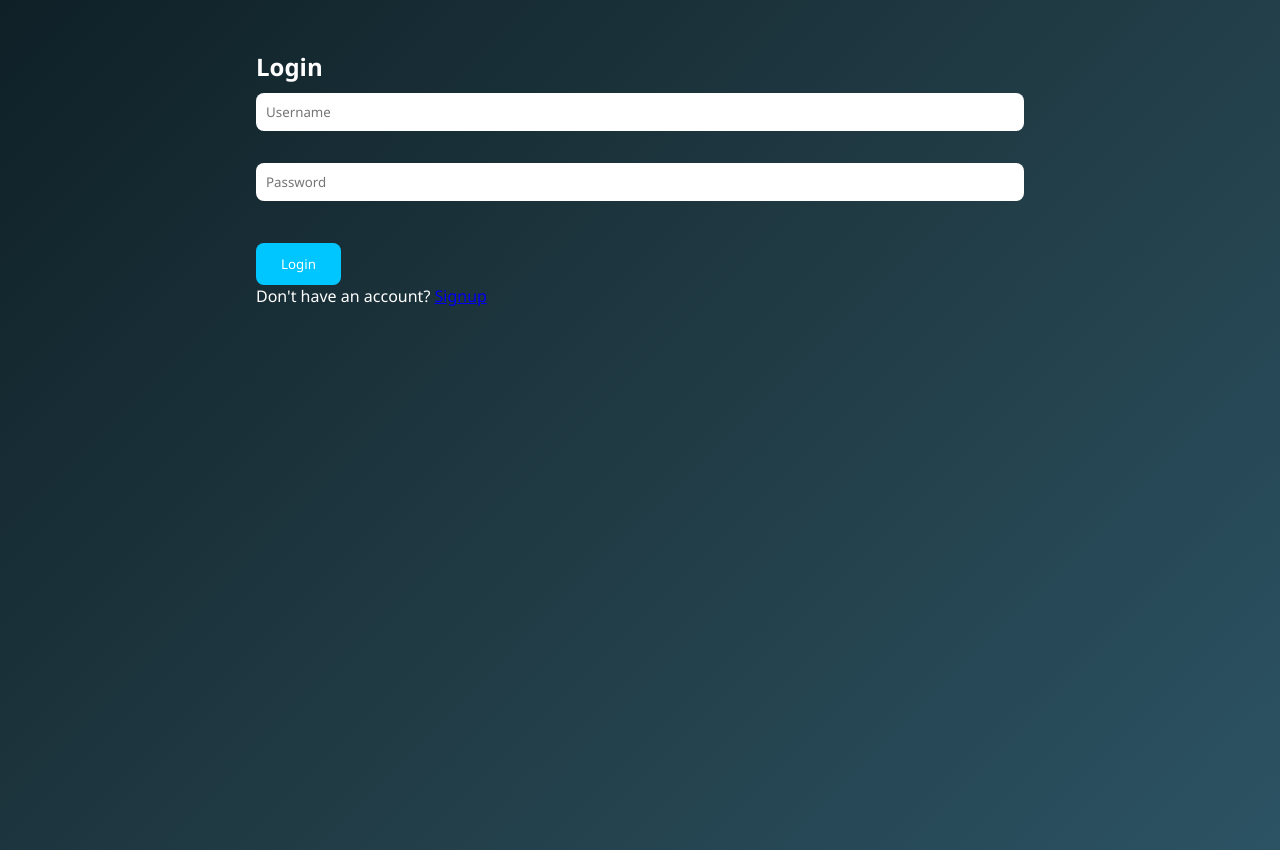
After one commit to sakshimangulkar/mock-interview, a Flask app: page /login in a window 1280 px wide. The commit adds this page. Run offline with Flask 3, Linux system fonts and the light colour scheme.

Commit message:
added login system

```diff
--- a/app.py
+++ b/app.py
@@ -1,36 +1,41 @@
-from flask import Flask, render_template, request
+from flask import Flask, render_template, request, redirect, session
 import sqlite3
 
 app = Flask(__name__)
+app.secret_key = "secret123"   # required for login sessions
 
-# ---------------- DATABASE ---------------- #
+# -------- DATABASE -------- #
 def init_db():
-    conn = sqlite3.connect('results.db')
+    conn = sqlite3.connect('database.db')
     cursor = conn.cursor()
+
+    cursor.execute('''
+    CREATE TABLE IF NOT EXISTS users (
+        id INTEGER PRIMARY KEY AUTOINCREMENT,
+        username TEXT,
+        password TEXT
+    )
+    ''')
+
     cursor.execute('''
     CREATE TABLE IF NOT EXISTS results (
         id INTEGER PRIMARY KEY AUTOINCREMENT,
+        username TEXT,
         category TEXT,
         score INTEGER
     )
     ''')
+
     conn.commit()
     conn.close()
 
 init_db()
 
-def save_result(category, score):
-    conn = sqlite3.connect('results.db')
-    cursor = conn.cursor()
-    cursor.execute("INSERT INTO results (category, score) VALUES (?, ?)", (category, score))
-    conn.commit()
-    conn.close()
-
-# ---------------- QUESTIONS ---------------- #
+# -------- QUESTIONS -------- #
 questions_data = {
     "python": [
         {"q": "What is Python?", "a": "programming language"},
-        {"q": "What is a list?", "a": "collection"}
+        {"q": "What is list?", "a": "collection"}
     ],
     "java": [
         {"q": "What is OOP?", "a": "object oriented"},
@@ -42,14 +47,70 @@ questions_data = {
     ]
 }
 
-# ---------------- ROUTES ---------------- #
+# -------- AUTH ROUTES -------- #
+
+@app.route('/signup', methods=['GET', 'POST'])
+def signup():
+    if request.method == 'POST':
+        username = request.form['username']
+        password = request.form['password']
+
+        conn = sqlite3.connect('database.db')
+        cursor = conn.cursor()
+
+        cursor.execute("INSERT INTO users (username, password) VALUES (?, ?)", (username, password))
+        conn.commit()
+        conn.close()
+
+        return redirect('/login')
+
+    return render_template("signup.html")
+
+
+@app.route('/login', methods=['GET', 'POST'])
+def login():
+    if request.method == 'POST':
+        username = request.form['username']
+        password = request.form['password']
+
+        conn = sqlite3.connect('database.db')
+        cursor = conn.cursor()
+
+        cursor.execute("SELECT * FROM users WHERE username=? AND password=?", (username, password))
+        user = cursor.fetchone()
+
+        conn.close()
+
+        if user:
+            session['user'] = username
+            return redirect('/')
+        else:
+            return "Invalid credentials"
+
+    return render_template("login.html")
+
+
+@app.route('/logout')
+def logout():
+    session.pop('user', None)
+    return redirect('/login')
+
+
+# -------- MAIN ROUTES -------- #
 
 @app.route('/')
 def home():
-    return render_template("index.html")
+    if 'user' not in session:
+        return redirect('/login')
+
+    return render_template("index.html", user=session['user'])
+
 
 @app.route('/interview/<category>', methods=['GET', 'POST'])
 def interview(category):
+    if 'user' not in session:
+        return redirect('/login')
+
     questions = questions_data.get(category, [])
 
     if request.method == 'POST':
@@ -60,17 +121,21 @@ def interview(category):
             if i < len(questions) and questions[i]['a'] in ans.lower():
                 score += 1
 
-        save_result(category, score)
+        conn = sqlite3.connect('database.db')
+        cursor = conn.cursor()
 
-        return render_template(
-            "result.html",
-            score=score,
-            total=len(questions),
-            category=category
+        cursor.execute(
+            "INSERT INTO results (username, category, score) VALUES (?, ?, ?)",
+            (session['user'], category, score)
         )
+
+        conn.commit()
+        conn.close()
+
+        return render_template("result.html", score=score, total=len(questions))
 
     return render_template("interview.html", questions=questions, category=category)
 
-# ---------------- RUN ---------------- #
+
 if __name__ == '__main__':
     app.run(host='0.0.0.0', port=10000)
--- a/templates/index.html
+++ b/templates/index.html
@@ -7,8 +7,10 @@
 <body>
 
 <div class="navbar">
-    <div>MockInterview AI 🤖</div>
-    <div>Login</div>
+    <div>Mock Interview </div>
+    <div>
+        {{ user }} | <a href="/logout" class="btn">Logout</a>
+    </div>
 </div>
 
 <div class="hero">
--- /dev/null
+++ b/templates/login.html
@@ -0,0 +1,23 @@
+<!DOCTYPE html>
+<html>
+<head>
+    <title>Login</title>
+    <link rel="stylesheet" href="{{ url_for('static', filename='style.css') }}">
+</head>
+<body>
+
+<div class="container">
+    <h2>Login</h2>
+
+    <form method="POST">
+        <input type="text" name="username" placeholder="Username" required><br><br>
+        <input type="password" name="password" placeholder="Password" required><br><br>
+
+        <button type="submit">Login</button>
+    </form>
+
+    <p>Don't have an account? <a href="/signup">Signup</a></p>
+</div>
+
+</body>
+</html>
```
Also changed, not shown: templates/signup.html (added, +23 -0 lines).
